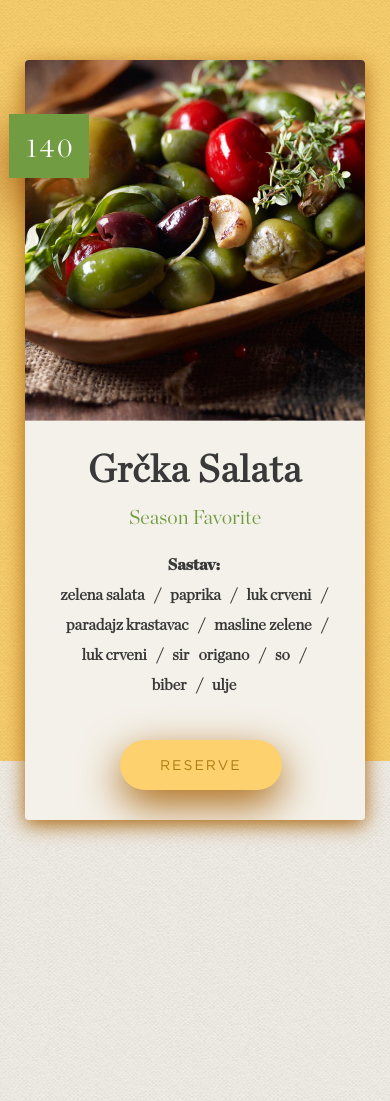
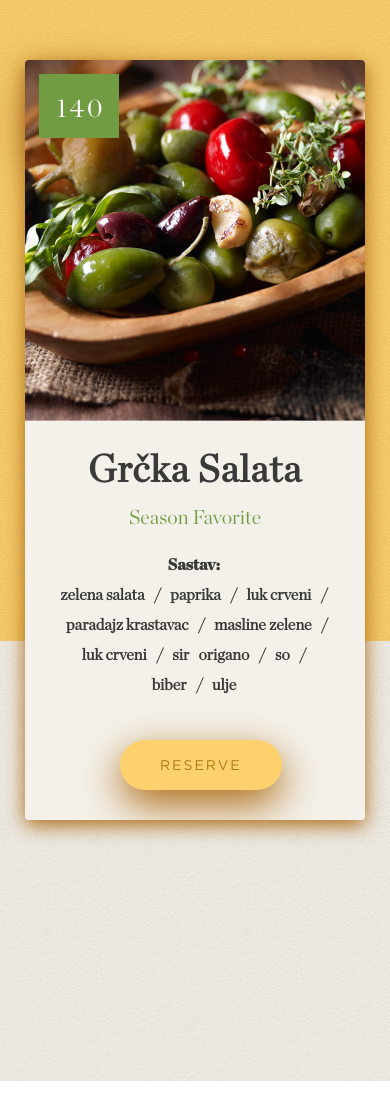
Before and after one commit to geniuslogo/menu, a plain HTML site: page index.html in a window 390 px wide. Drawn offline with Linux system fonts and the light colour scheme.

Commit message:
Add files via upload

```diff
--- a/css/main.css
+++ b/css/main.css
@@ -131,7 +131,7 @@ body { background: url(../img/bg_pattern-2.png)}
 .wrapp::before { background: url(../img/food-photography-of-olives2.png) no-repeat; content: ''; width: 686px; height: 819px;
 						display: block; position: absolute; text-align: center; transform: scale(0.54, 0.54); left: 12px; top: -130px; transition: all .3s}
 
-	.cena {height: 64px; width: 80px; background: #719c42; position: absolute;  left: -186px; top:-766px; box-shadow: 0px 20px 60px #964c0a; transition: all .3s}
+	.cena {height: 64px; width: 80px; background: #719c42; position: absolute;  left: -156px; top:-806px; box-shadow: 0px 20px 60px #964c0a; transition: all .3s}
 
 	.cena:hover {box-shadow: 0px 10px 30px #964c0a; transition: all .3s}
 
@@ -162,7 +162,7 @@ body { background: url(../img/bg_pattern-2.png)}
 
 
 
-		.pozadina2 {width: 100%; height: 440px; background: url(../img/bg_pattern-3.png); top: 500px; margin-top: -120px;}
+		.pozadina2 {width: 100%; height: 440px; background: url(../img/bg_pattern-3.png); top: 500px;}
 
 
         .dugme {clear: both; margin-left: -150px; margin-top: 210px;  transition: all .3s}
```
